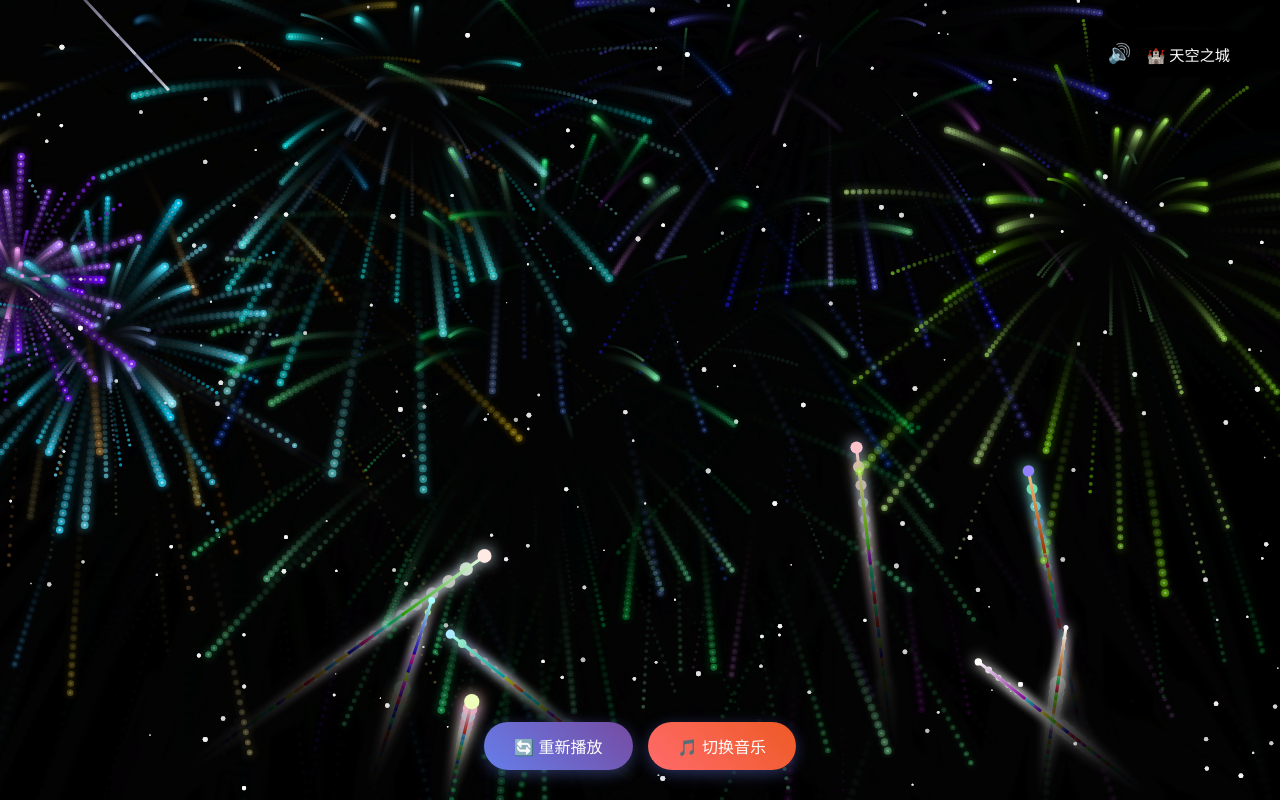
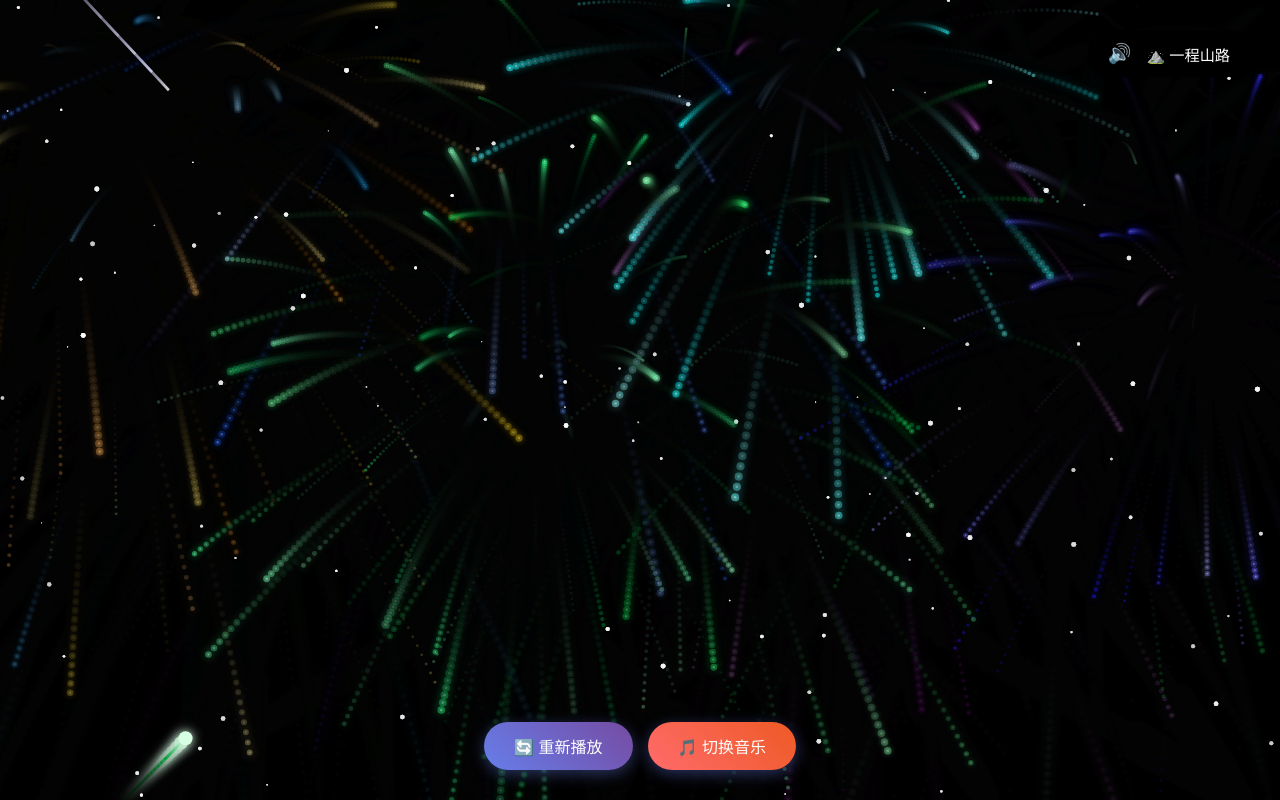
Before and after one commit to Bobbybobobo/firework, a plain HTML site: page index.html in a window 1280 px wide. Both pictures are taken after a click on the button "🎆 点亮星空 🎆". Drawn offline with Linux system fonts and the light colour scheme.

Commit message:
Optimize fireworks page performance

```diff
--- a/index.html
+++ b/index.html
@@ -1,4 +1,4 @@
-<!DOCTYPE html>
+<!doctype html>
 <html lang="zh-CN">
   <head>
     <meta charset="UTF-8" />
@@ -62,7 +62,8 @@
           text-shadow: 0 0 20px rgba(255, 255, 255, 0.5);
         }
         50% {
-          text-shadow: 0 0 30px rgba(255, 255, 255, 0.8),
+          text-shadow:
+            0 0 30px rgba(255, 255, 255, 0.8),
             0 0 40px rgba(255, 182, 193, 0.6);
         }
       }
@@ -126,8 +127,10 @@
         font-size: 2rem;
         font-weight: normal;
         color: #fff;
-        text-shadow: 0 0 10px rgba(255, 255, 255, 0.8),
-          0 0 20px rgba(135, 206, 250, 0.6), 0 0 30px rgba(135, 206, 250, 0.4),
+        text-shadow:
+          0 0 10px rgba(255, 255, 255, 0.8),
+          0 0 20px rgba(135, 206, 250, 0.6),
+          0 0 30px rgba(135, 206, 250, 0.4),
           2px 2px 4px rgba(0, 0, 0, 0.5);
         opacity: 0;
         text-align: left;
@@ -162,8 +165,10 @@
         background-size: 300% 300%;
         -webkit-background-clip: text;
         background-clip: text;
-        text-shadow: 0 0 30px rgba(255, 140, 0, 1),
-          0 0 60px rgba(255, 165, 0, 0.9), 0 0 90px rgba(255, 99, 71, 0.7);
+        text-shadow:
+          0 0 30px rgba(255, 140, 0, 1),
+          0 0 60px rgba(255, 165, 0, 0.9),
+          0 0 90px rgba(255, 99, 71, 0.7);
         opacity: 0;
         animation: gradientShift 3s ease-in-out infinite;
         letter-spacing: 0.1em;
@@ -338,7 +343,7 @@
     <div id="finalMessage"></div>
     <div id="musicIndicator">
       <span id="soundToggle">🔊</span>
-      <span id="musicName">🏰 天空之城</span>
+      <span id="musicName">⛰️ 一程山路</span>
     </div>
 
     <div id="controls">
@@ -349,10 +354,13 @@
     <script>
       // 音乐列表
       const musicList = [
+        { name: "一程山路", file: "一程山路.mp3", icon: "⛰️" },
+        { name: "Marry You", file: "Marry_You.mp3", icon: "💍" },
+        { name: "七里香", file: "七里香.mp3", icon: "🌸" },
+        { name: "你像风一样出现", file: "你像风一样出现.mp3", icon: "🍃" },
+        { name: "Let It Out", file: "Let_It_Out.mp3", icon: "🎤" },
+        { name: "乌兰巴托的夜", file: "乌兰巴托的夜.m4a", icon: "🌙" },
         { name: "天空之城", file: "天空之城.mp3", icon: "🏰" },
-        { name: "Marry You", file: "Marry_You.mp3", icon: "💍" },
-        { name: "乌兰巴托的夜", file: "乌兰巴托的夜.m4a", icon: "🌙" },
-        { name: "七里香", file: "七里香.mp3", icon: "🌸" },
         { name: "愿你", file: "愿你.mp3", icon: "💫" },
         { name: "故乡的原风景", file: "故乡的原风景.mp3", icon: "🏞️" },
         { name: "Against the Tide", file: "Against_the_Tide.mp3", icon: "🌊" },
@@ -360,22 +368,17 @@
 
       let currentMusicIndex = 0;
       let audio = new Audio();
+      audio.preload = "metadata";
       let isPlaying = false;
       let isMuted = false;
 
-      // 预加载所有音乐文件
-      const audioCache = {};
-      function preloadAudio() {
-        musicList.forEach((music, index) => {
-          const audioElement = new Audio();
-          audioElement.src = music.file;
-          audioElement.preload = "auto";
-          audioCache[index] = audioElement;
-        });
+      function loadCurrentMusic() {
+        if (audio.dataset.musicIndex === String(currentMusicIndex)) return;
+
+        audio.src = musicList[currentMusicIndex].file;
+        audio.dataset.musicIndex = String(currentMusicIndex);
+        audio.load();
       }
-
-      // 页面加载时预加载音频
-      window.addEventListener("load", preloadAudio);
 
       // 故事文字内容（8段，严格按照排版）
       const fireworkTexts = [
@@ -411,6 +414,8 @@
       let shootingStars = [];
       let animationId = null;
       let hasStarted = false;
+      const MAX_ACTIVE_FIREWORKS = 14;
+      const MAX_FINALE_FIREWORKS = 64;
 
       // 星星类
       class Star {
@@ -468,7 +473,7 @@
           gradient.addColorStop(0, `rgba(255, 255, 255, ${this.alpha})`);
           gradient.addColorStop(
             0.5,
-            `rgba(200, 200, 255, ${this.alpha * 0.6})`
+            `rgba(200, 200, 255, ${this.alpha * 0.6})`,
           );
           gradient.addColorStop(1, "rgba(255, 255, 255, 0)");
 
@@ -571,6 +576,10 @@
           this.speed = 2.5;
           this.acceleration = 1.05;
           this.brightness = Math.random() * 30 + 70;
+          this.hue = Math.random() * 360;
+          this.trailStartColor = `hsl(${this.hue}, 100%, 30%)`;
+          this.trailEndColor = `hsl(${this.hue}, 100%, ${this.brightness}%)`;
+          this.glowColor = `hsl(${this.hue}, 100%, ${this.brightness}%)`;
           this.targetRadius = 1;
           this.exploded = false;
           this.particles = [];
@@ -600,7 +609,7 @@
               this.sx,
               this.sy,
               this.x + vx,
-              this.y + vy
+              this.y + vy,
             );
 
             if (this.distanceTraveled >= this.distanceToTarget) {
@@ -623,7 +632,7 @@
           this.exploded = true;
 
           // 爱心形状烟花
-          if (this.shape === 'heart') {
+          if (this.shape === "heart") {
             const particleCount = 80;
             const hue = 0; // 红色/粉色
 
@@ -631,7 +640,12 @@
               const t = (i / particleCount) * Math.PI * 2;
               // 爱心参数方程
               const x = 16 * Math.pow(Math.sin(t), 3);
-              const y = -(13 * Math.cos(t) - 5 * Math.cos(2 * t) - 2 * Math.cos(3 * t) - Math.cos(4 * t));
+              const y = -(
+                13 * Math.cos(t) -
+                5 * Math.cos(2 * t) -
+                2 * Math.cos(3 * t) -
+                Math.cos(4 * t)
+              );
 
               const scale = 0.3;
               const vx = x * scale;
@@ -649,25 +663,26 @@
                 color,
                 size,
                 life,
-                this
+                this,
               );
               particle.gravity = 0.05;
               this.particles.push(particle);
             }
           }
           // 星星形状烟花
-          else if (this.shape === 'star') {
+          else if (this.shape === "star") {
             const particleCount = 100;
             const hue = 50; // 金黄色
 
             // 五角星的5个角
             for (let i = 0; i < particleCount; i++) {
               const angle = (i / particleCount) * Math.PI * 2;
-              const starAngle = Math.floor(angle / (Math.PI * 2 / 5)) * (Math.PI * 2 / 5);
-              const nextStarAngle = starAngle + (Math.PI * 2 / 5);
+              const starAngle =
+                Math.floor(angle / ((Math.PI * 2) / 5)) * ((Math.PI * 2) / 5);
+              const nextStarAngle = starAngle + (Math.PI * 2) / 5;
 
               // 在五角星的边缘分布
-              const t = (angle - starAngle) / (Math.PI * 2 / 5);
+              const t = (angle - starAngle) / ((Math.PI * 2) / 5);
               const outerRadius = 4;
               const innerRadius = 1.5;
 
@@ -675,7 +690,10 @@
               if (t < 0.5) {
                 radius = outerRadius;
               } else {
-                radius = innerRadius + (outerRadius - innerRadius) * Math.cos((t - 0.5) * Math.PI * 2);
+                radius =
+                  innerRadius +
+                  (outerRadius - innerRadius) *
+                    Math.cos((t - 0.5) * Math.PI * 2);
               }
 
               const vx = Math.cos(angle) * radius;
@@ -693,7 +711,7 @@
                 color,
                 size,
                 life,
-                this
+                this,
               );
               particle.gravity = 0.05;
               this.particles.push(particle);
@@ -721,7 +739,7 @@
                 color,
                 size,
                 life,
-                this
+                this,
               );
               particle.gravity = 0.06;
               this.particles.push(particle);
@@ -740,7 +758,7 @@
               const life = Math.random() * 40 + 55;
 
               this.particles.push(
-                new Particle(this.tx, this.ty, vx, vy, color, size, life, this)
+                new Particle(this.tx, this.ty, vx, vy, color, size, life, this),
               );
             }
 
@@ -754,7 +772,7 @@
               const life = Math.random() * 20 + 35;
 
               this.particles.push(
-                new Particle(this.tx, this.ty, vx, vy, color, size, life, this)
+                new Particle(this.tx, this.ty, vx, vy, color, size, life, this),
               );
             }
           }
@@ -768,35 +786,28 @@
               this.coordinates[this.coordinates.length - 1][0],
               this.coordinates[this.coordinates.length - 1][1],
               this.x,
-              this.y
+              this.y,
             );
-            gradient.addColorStop(0, `hsl(${Math.random() * 360}, 100%, 30%)`);
-            gradient.addColorStop(
-              1,
-              `hsl(${Math.random() * 360}, 100%, ${this.brightness}%)`
-            );
+            gradient.addColorStop(0, this.trailStartColor);
+            gradient.addColorStop(1, this.trailEndColor);
 
             ctx.strokeStyle = gradient;
             ctx.lineWidth = 3;
-            ctx.shadowBlur = 10;
-            ctx.shadowColor = `hsl(${Math.random() * 360}, 100%, ${
-              this.brightness
-            }%)`;
+            ctx.shadowBlur = 8;
+            ctx.shadowColor = this.glowColor;
 
             ctx.beginPath();
             ctx.moveTo(
               this.coordinates[this.coordinates.length - 1][0],
-              this.coordinates[this.coordinates.length - 1][1]
+              this.coordinates[this.coordinates.length - 1][1],
             );
             ctx.lineTo(this.x, this.y);
             ctx.stroke();
 
             ctx.beginPath();
             ctx.arc(this.x, this.y, this.targetRadius, 0, Math.PI * 2);
-            ctx.fillStyle = `hsl(${Math.random() * 360}, 100%, ${
-              this.brightness
-            }%)`;
-            ctx.shadowBlur = 15;
+            ctx.fillStyle = this.glowColor;
+            ctx.shadowBlur = 12;
             ctx.fill();
             ctx.restore();
           } else {
@@ -814,7 +825,11 @@
       // 初始化星空
       function initStars() {
         stars = [];
-        for (let i = 0; i < 200; i++) {
+        const starCount = Math.min(
+          180,
+          Math.max(80, Math.floor((canvas.width * canvas.height) / 9000)),
+        );
+        for (let i = 0; i < starCount; i++) {
           stars.push(new Star());
         }
       }
@@ -823,13 +838,7 @@
       function playMusic() {
         if (isMuted) return;
 
-        // 使用预加载的音频
-        if (audioCache[currentMusicIndex]) {
-          audio = audioCache[currentMusicIndex];
-        } else {
-          audio.src = musicList[currentMusicIndex].file;
-        }
-
+        loadCurrentMusic();
         audio.loop = true;
         audio
           .play()
@@ -878,12 +887,16 @@
           soundToggle.textContent = "🔇";
         } else {
           // 继续播放音乐
-          audio.play().then(() => {
-            isPlaying = true;
-            soundToggle.textContent = "🔊";
-          }).catch((e) => {
-            console.log("音乐播放失败:", e);
-          });
+          loadCurrentMusic();
+          audio
+            .play()
+            .then(() => {
+              isPlaying = true;
+              soundToggle.textContent = "🔊";
+            })
+            .catch((e) => {
+              console.log("音乐播放失败:", e);
+            });
         }
       }
 
@@ -896,8 +909,14 @@
         }
       }
 
+      function canCreateFirework(limit = MAX_ACTIVE_FIREWORKS) {
+        return fireworks.length < limit;
+      }
+
       // 创建烟花
-      function createRandomFirework() {
+      function createRandomFirework(limit = MAX_ACTIVE_FIREWORKS) {
+        if (!canCreateFirework(limit)) return null;
+
         const startX = Math.random() * canvas.width;
         const startY = canvas.height;
         const endX = Math.random() * canvas.width;
@@ -909,32 +928,36 @@
       }
 
       function createHeartFirework() {
+        if (!canCreateFirework(MAX_FINALE_FIREWORKS)) return null;
+
         const startX = Math.random() * canvas.width;
         const startY = canvas.height;
         const endX = Math.random() * canvas.width;
         const endY = Math.random() * canvas.height * 0.4 + canvas.height * 0.2;
 
         const firework = new Firework(startX, startY, endX, endY);
-        firework.shape = 'heart';
+        firework.shape = "heart";
         fireworks.push(firework);
         return firework;
       }
 
       function createStarFirework() {
+        if (!canCreateFirework(MAX_FINALE_FIREWORKS)) return null;
+
         const startX = Math.random() * canvas.width;
         const startY = canvas.height;
         const endX = Math.random() * canvas.width;
         const endY = Math.random() * canvas.height * 0.4 + canvas.height * 0.2;
 
         const firework = new Firework(startX, startY, endX, endY);
-        firework.shape = 'star';
+        firework.shape = "star";
         fireworks.push(firework);
         return firework;
       }
 
-      function createMultipleFireworks(count = 3) {
+      function createMultipleFireworks(count = 3, limit = MAX_ACTIVE_FIREWORKS) {
         for (let i = 0; i < count; i++) {
-          setTimeout(() => createRandomFirework(), i * 150);
+          setTimeout(() => createRandomFirework(limit), i * 150);
         }
       }
 
@@ -947,6 +970,8 @@
         // 第一波
         for (let i = 0; i < fireworkCount; i++) {
           setTimeout(() => {
+            if (!canCreateFirework(MAX_FINALE_FIREWORKS)) return;
+
             const startX = spacing * (i + 1);
             const startY = canvas.height;
             const endX = startX + (Math.random() - 0.5) * 100;
@@ -962,6 +987,8 @@
         setTimeout(() => {
           for (let i = 0; i < Math.floor(fireworkCount * 0.9); i++) {
             setTimeout(() => {
+              if (!canCreateFirework(MAX_FINALE_FIREWORKS)) return;
+
               const startX = spacing * (i + 1) + (Math.random() - 0.5) * 60;
               const startY = canvas.height;
               const endX = startX + (Math.random() - 0.5) * 120;
@@ -978,6 +1005,8 @@
         setTimeout(() => {
           for (let i = 0; i < Math.floor(fireworkCount * 0.8); i++) {
             setTimeout(() => {
+              if (!canCreateFirework(MAX_FINALE_FIREWORKS)) return;
+
               const startX = Math.random() * screenWidth;
               const startY = canvas.height;
               const endX = Math.random() * screenWidth;
@@ -1074,11 +1103,11 @@
 
         // 持续创建烟花（永不停止）
         if (hasStarted) {
-          if (Math.random() < 0.06 && fireworks.length < 10) {
+          if (Math.random() < 0.06 && canCreateFirework()) {
             createRandomFirework();
           }
 
-          if (Math.random() < 0.03) {
+          if (Math.random() < 0.03 && canCreateFirework()) {
             createMultipleFireworks(2);
           }
         }
```
